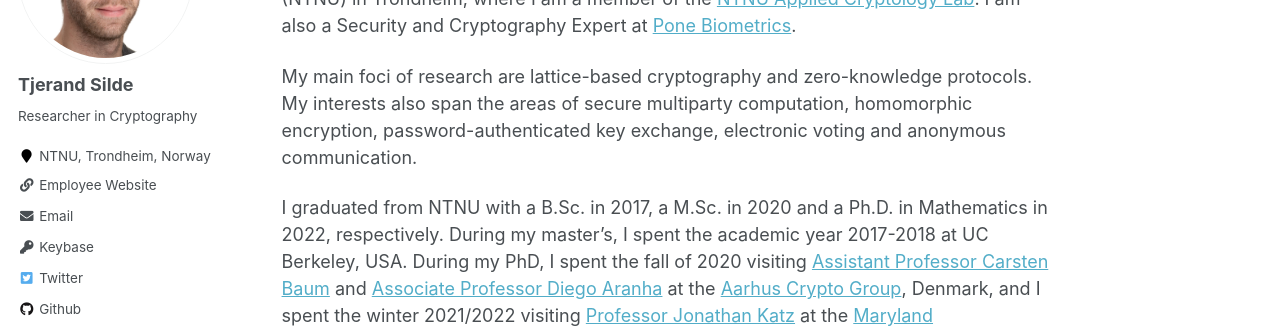
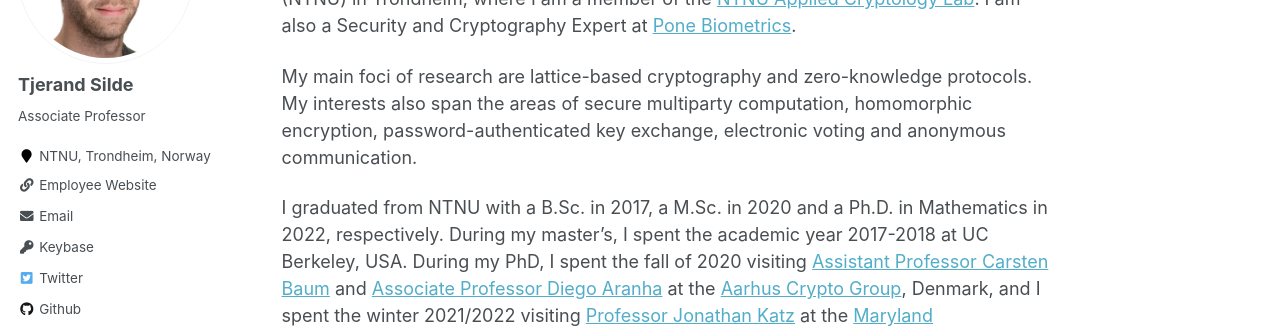
Before and after one commit to tjesi/tjesi.github.io, a Jekyll site: the page built from _pages/about.md, in a window 1280 px wide. Shown: the part 229-557 px from the top of the page. Built offline with Jekyll 4.4.1, drawn with Linux system fonts in a browser that asks for light colours; some web fonts are replaced.

Commit message:
Update _config.yml

```diff
--- a/_config.yml
+++ b/_config.yml
@@ -49,7 +49,7 @@ atom_feed:
 author:
   name             : "Tjerand Silde"
   avatar           : "tjerand.png"
-  bio              : "Researcher in Cryptography"
+  bio              : "Associate Professor"
   location         : "NTNU, Trondheim, Norway"
   googlescholar    : "https://scholar.google.no/citations?user=fWLrd9MAAAAJ&hl=en"
   orcid            : "https://orcid.org/0000-0002-5455-0409"
```
